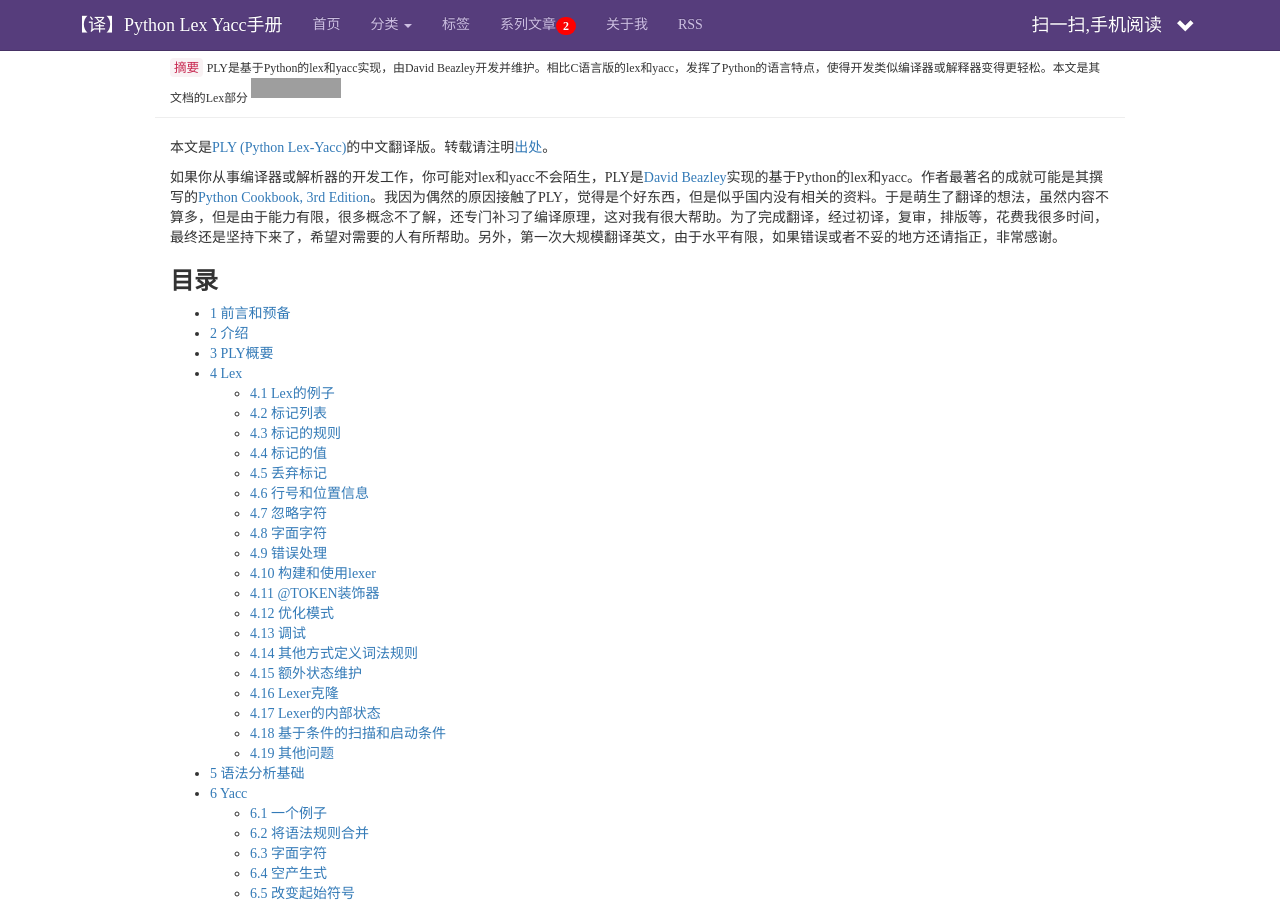
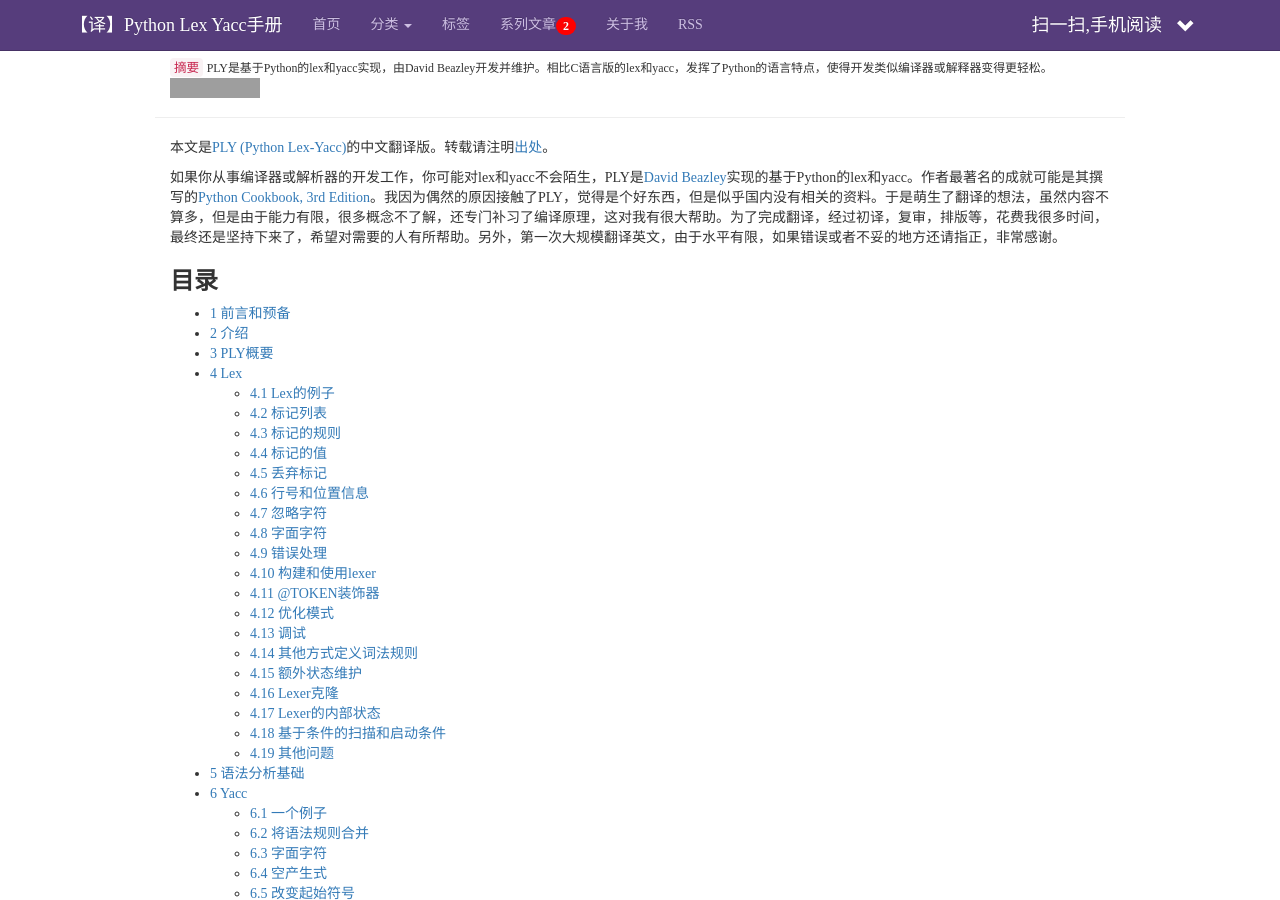
Before and after one commit to PChou/NRemedy, a Jekyll site: the page built from _posts/2014-01-18-52da47204d4cb.html, in a window 1280 px wide and 900 px high. Built offline with Jekyll 4.4.1, drawn with Linux system fonts in a browser that asks for light colours; nearby versions of some CDN libraries; comment, search, counter and statistics services are not loaded; grey boxes are pictures that could not be loaded.

Commit message:
fix description of ply post

```diff
--- a/_posts/2014-01-18-52da47204d4cb.html
+++ b/_posts/2014-01-18-52da47204d4cb.html
@@ -1,7 +1,7 @@
 ---
 layout: postlayout
 title: 【译】Python Lex Yacc手册
-description: PLY是基于Python的lex和yacc实现，由David Beazley开发并维护。相比C语言版的lex和yacc，发挥了Python的语言特点，使得开发类似编译器或解释器变得更轻松。本文是其文档的Lex部分
+description: PLY是基于Python的lex和yacc实现，由David Beazley开发并维护。相比C语言版的lex和yacc，发挥了Python的语言特点，使得开发类似编译器或解释器变得更轻松。
 thumbimg: Open-Source-Software-.jpg
 categories: [open-source]
 tags: [PLY,Python,Lex,Yacc]
```
